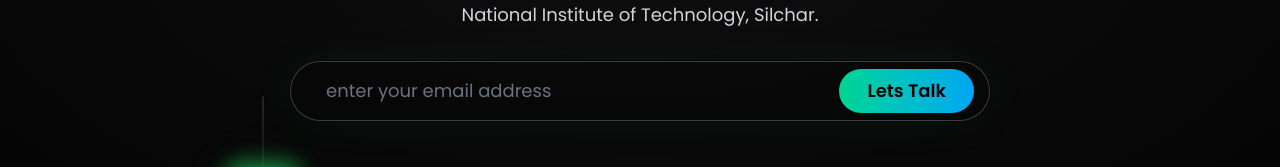
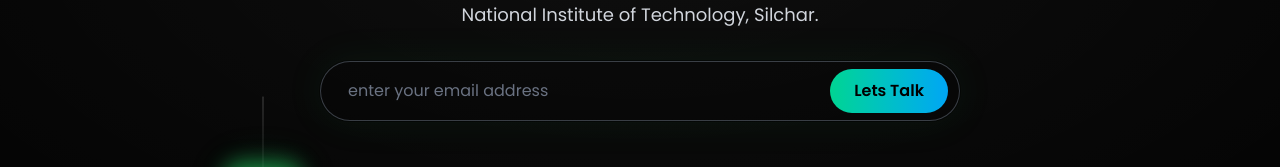
Before and after one commit to Newt-Shadow/Insees, a Next.js app: page / in a window 1280 px wide. Shown: the part 401-568 px from the top of the page. Built offline with nearby package versions, Linux system fonts and the light colour scheme; no server answers; the database is empty.

Commit message:
error fix

```diff
--- a/src/components/EmailForm.tsx
+++ b/src/components/EmailForm.tsx
@@ -1,17 +1,10 @@
 "use client";
 import React, { useState } from "react";
 import { motion } from "framer-motion";
-import { useMediaQuery } from "react-responsive";
 
 export const EmailForm: React.FC = () => {
   const [email, setEmail] = useState("");
   const [submitted, setSubmitted] = useState(false);
-
-  const isExtraSmall = useMediaQuery({ maxWidth: 375 }); // For very small devices like iPhone SE (320-375px)
-  const isSmall = useMediaQuery({ minWidth: 376, maxWidth: 639 }); // Small phones like iPhone 10-16, Samsung A/M
-  const isMedium = useMediaQuery({ minWidth: 640, maxWidth: 767 }); // Larger phones, foldables folded, small tablets
-  const isTablet = useMediaQuery({ minWidth: 768, maxWidth: 1023 }); // iPads, foldables unfolded, small laptops
-  const isLarge = useMediaQuery({ minWidth: 1024 }); // Desktops, laptops, large screens
 
   const handleSubmit = (e: React.FormEvent) => {
     e.preventDefault();
@@ -20,58 +13,27 @@
     setTimeout(() => setSubmitted(false), 2400);
   };
 
-  // Base classes
-  let formClass = "input-stroke mt-8 rounded-full flex items-center gap-2 bg-black/20";
-  let inputClass = "flex-1 bg-transparent text-gray-200 placeholder-gray-500 focus:outline-none";
-  let buttonClass = "relative isolate rounded-full font-semibold text-black transition-transform active:scale-[.98]";
-  let buttonContent = submitted ? "Thanks!" : "Lets Talk";
-
-  // Adjust widths, paddings, and text sizes based on screen size without altering proportions
-  if (isExtraSmall) {
-    formClass += " w-full max-w-[320px] px-1 py-1";
-    inputClass += " px-2 py-1 text-[13px]";
-    buttonClass += " px-3 py-1 text-[13px]";
-  } else if (isSmall) {
-    formClass += " w-[90vw] max-w-[375px] px-2 py-2";
-    inputClass += " px-3 py-2 text-[14px]";
-    buttonClass += " px-4 py-2 text-[14px]";
-  } else if (isMedium) {
-    formClass += " w-[88vw] max-w-[480px] px-2 py-2";
-    inputClass += " px-4 py-2 text-[15px]";
-    buttonClass += " px-5 py-2 text-[15px]";
-  } else if (isTablet) {
-    formClass += " w-[86vw] max-w-[640px] px-3 py-2";
-    inputClass += " px-4 py-2 text-base";
-    buttonClass += " px-6 py-[10px] text-base";
-  } else if (isLarge) {
-    formClass += " w-[80vw] max-w-[700px] px-4 py-2";
-    inputClass += " px-5 py-2 text-lg";
-    buttonClass += " px-7 py-2 text-lg";
-  } else {
-    // Default fallback (similar to original)
-    formClass += " w-[86vw] max-w-[640px] px-2 py-2 md:px-3 md:py-2";
-    inputClass += " px-4 py-2 text-[15px] md:text-base";
-    buttonClass += " px-5 md:px-6 py-2 md:py-[10px]";
-  }
-
   return (
     <motion.form
       onSubmit={handleSubmit}
       initial={{ opacity: 0, y: 8 }}
       animate={{ opacity: 1, y: 0 }}
       transition={{ delay: 0.6, duration: 0.6 }}
-      className={formClass}
+      className="input-stroke mt-8 w-[86vw] max-w-[640px] rounded-full px-2 py-2 md:px-3 md:py-2 flex items-center gap-2 bg-black/20"
     >
       <input
         value={email}
         onChange={(e) => setEmail(e.target.value)}
         type="email"
         placeholder="enter your email address"
-        className={inputClass}
+        className="flex-1 bg-transparent text-gray-200 placeholder-gray-500 px-4 py-2 focus:outline-none text-[15px] md:text-base"
       />
-      <button type="submit" className={buttonClass}>
+      <button
+        type="submit"
+        className="relative isolate rounded-full px-5 md:px-6 py-2 md:py-[10px] font-semibold text-black transition-transform active:scale-[.98]"
+      >
         <span className="absolute inset-0 -z-10 rounded-full bg-gradient-to-r from-emerald-400 to-sky-500" />
-        {buttonContent}
+        {submitted ? "Thanks!" : "Lets Talk"}
       </button>
     </motion.form>
   );
```
